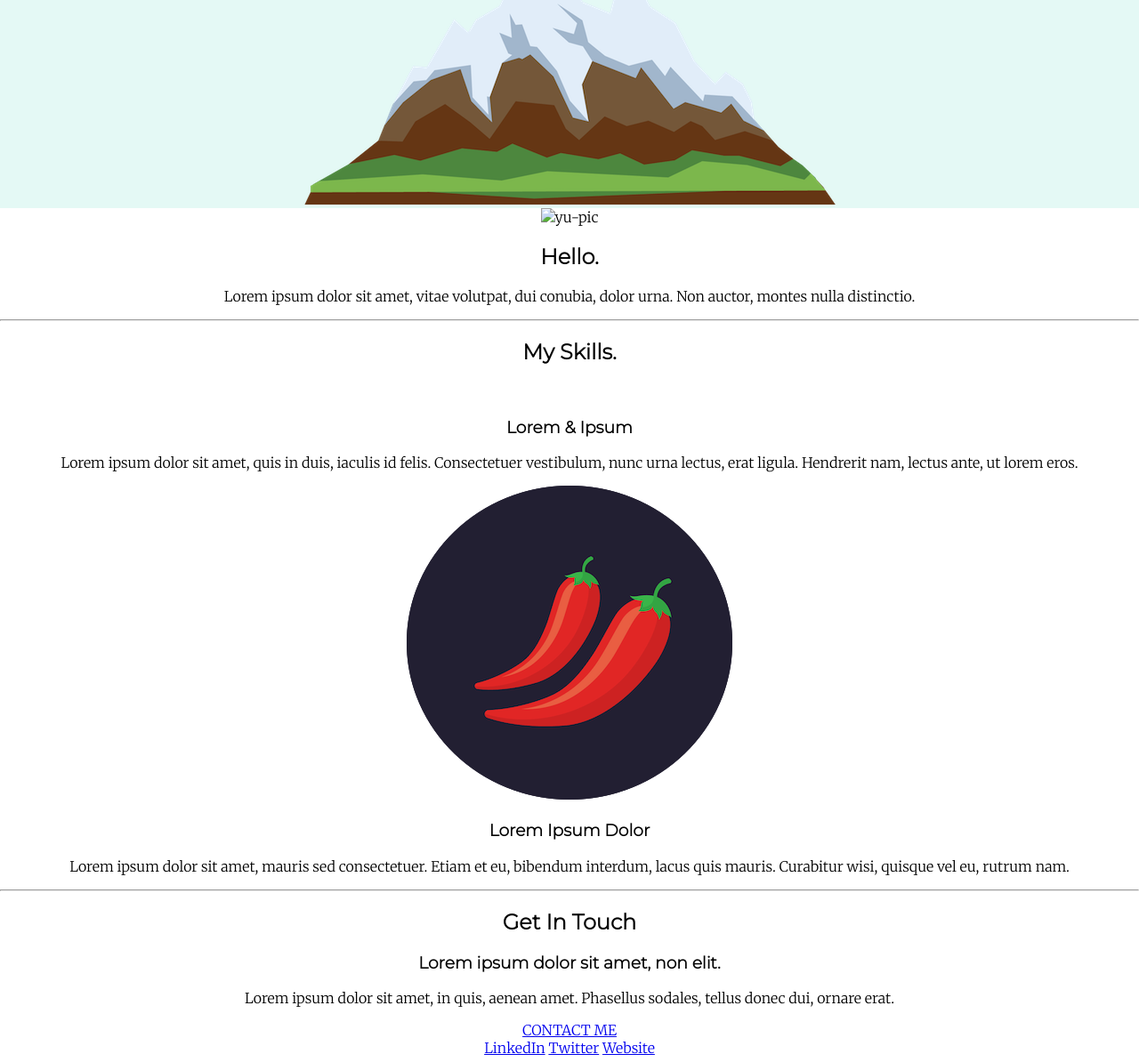
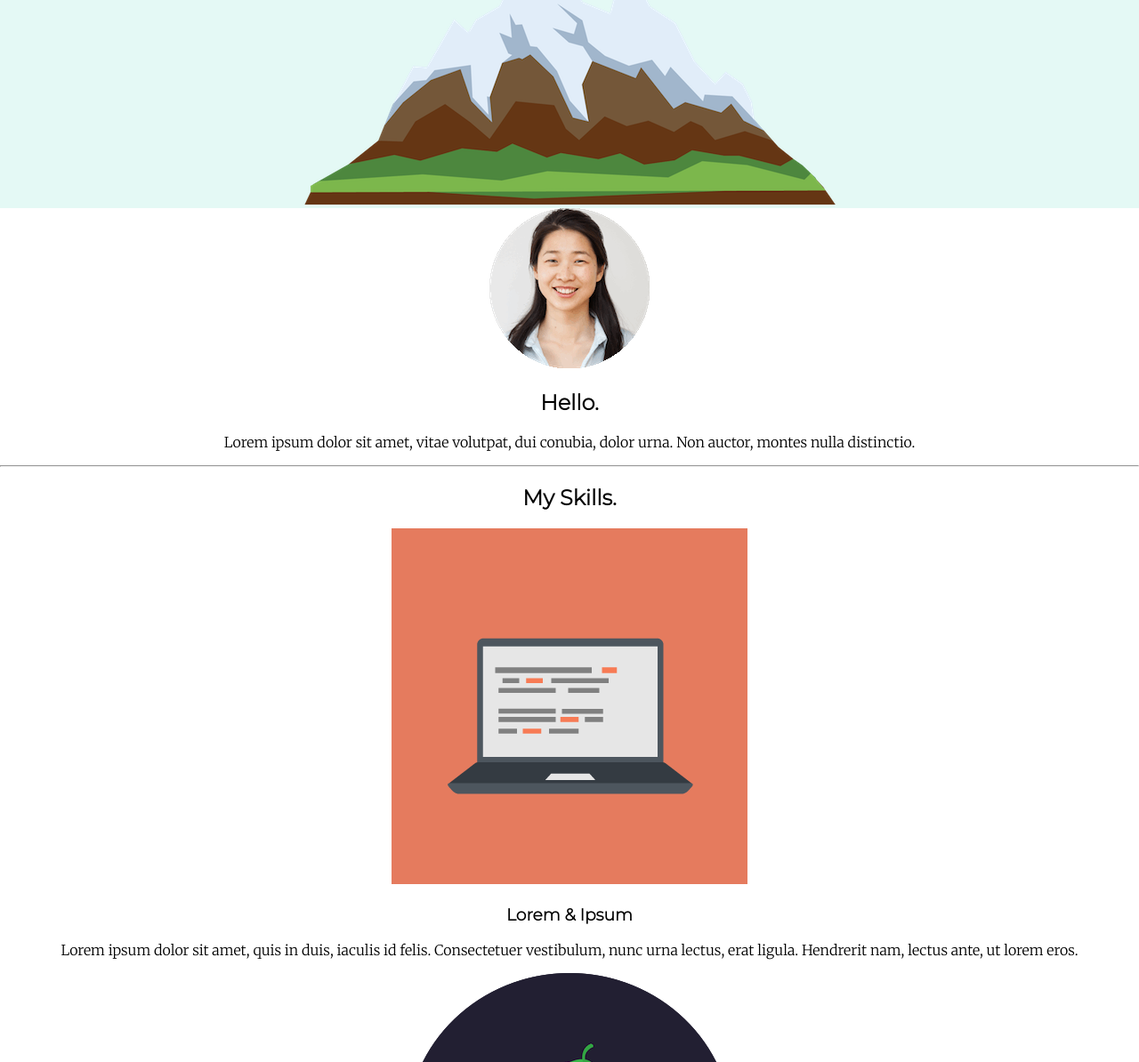
Before and after one commit to cdani96/my-project, a plain HTML site: page index.html in a window 1280 px wide. Shown: the part 391-1585 px from the top of the page at 89% size. Drawn offline with Linux system fonts and the light colour scheme; the site is published under a folder, as on GitHub Pages, so addresses that start at the root find nothing.

Commit message:
Update index.html

```diff
--- a/index.html
+++ b/index.html
@@ -23,7 +23,7 @@
     </div>
     <div class="middle-container">
       <div class="profile">
-        <img src="/images/angela.png" alt="yu-pic" />
+        <img src="images/angela.png" alt="yu-pic" />
         <h2>Hello.</h2>
         <p>
           Lorem ipsum dolor sit amet, vitae volutpat, dui conubia, dolor urna.
@@ -34,7 +34,7 @@
       <div class="skills">
         <h2>My Skills.</h2>
         <div class="skill-row">
-          <img class="" src="/images/computer.png" alt="" />
+          <img class="" src="images/computer.png" alt="" />
           <h3>Lorem & Ipsum</h3>
           <p>
             Lorem ipsum dolor sit amet, quis in duis, iaculis id felis.
```
